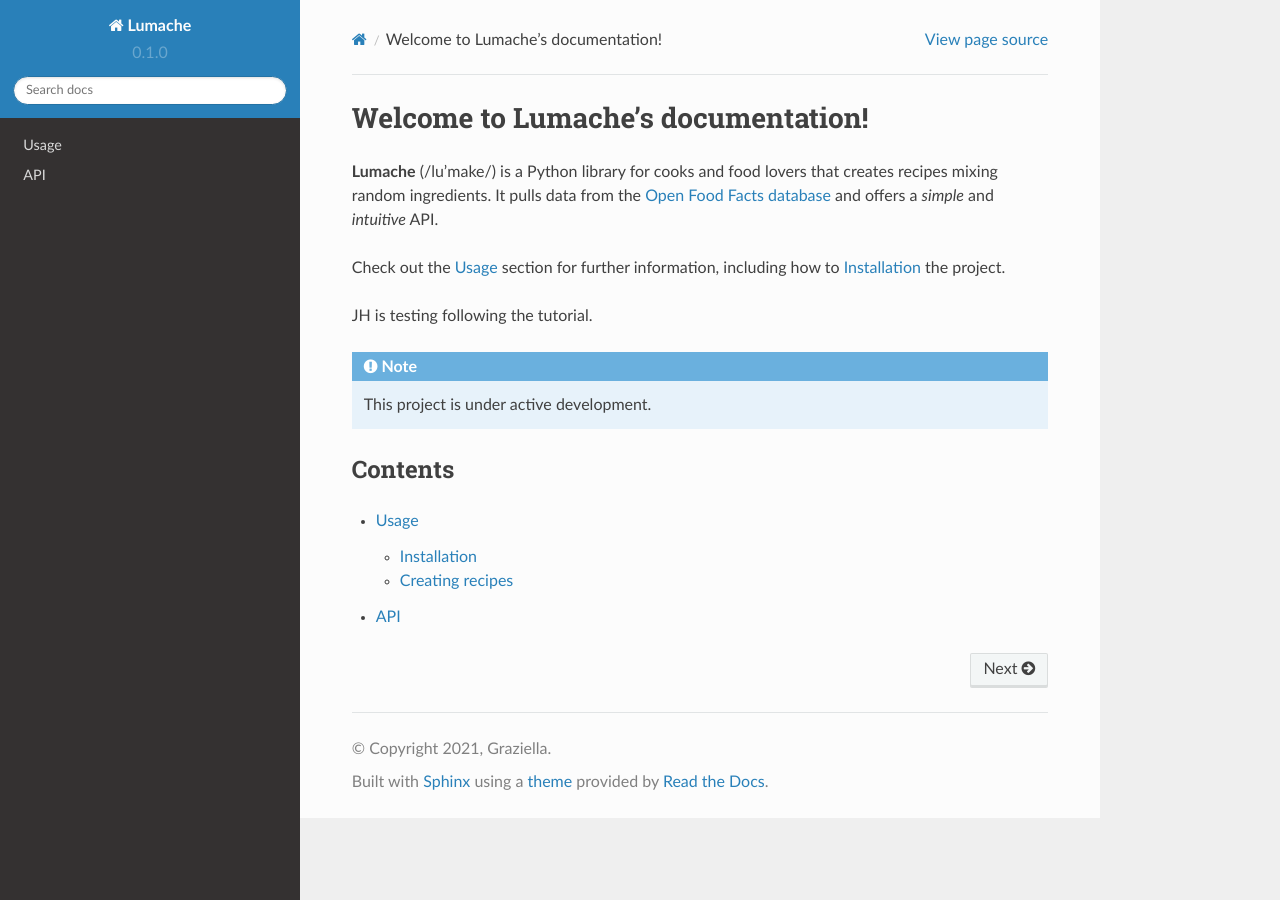
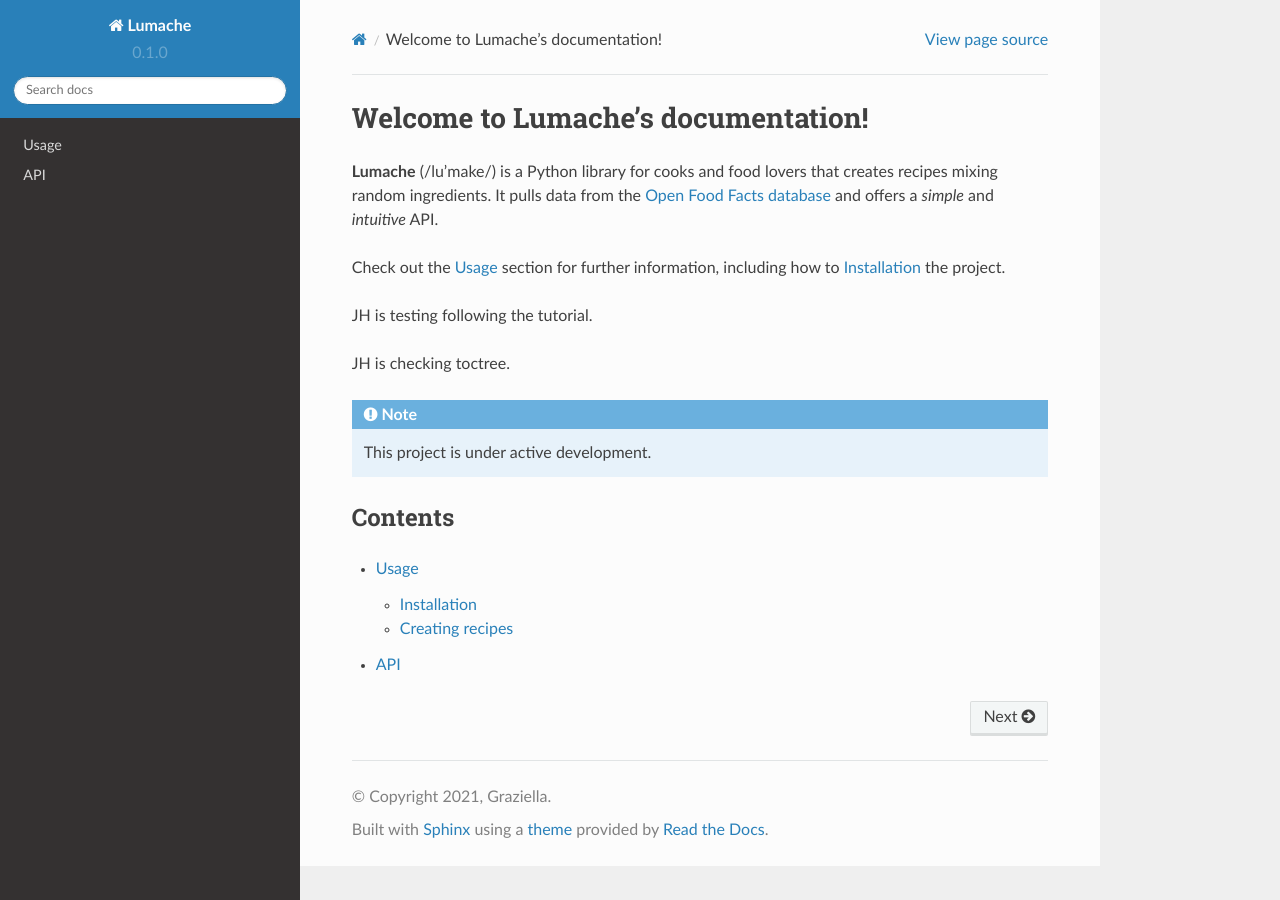
Before and after one commit to limjh0/rtd-tutorial, a Sphinx documentation site: the page built from docs/source/index.rst, in a window 1280 px wide. Built offline with Sphinx 7.4.7 and the Read the Docs theme 2.0.0, drawn with Linux system fonts in a browser that asks for light colours; pages that are not in the unit, such as notebooks, are missing from menus.

Commit message:
Update index.rst

```diff
--- a/docs/source/index.rst
+++ b/docs/source/index.rst
@@ -11,6 +11,8 @@ how to :ref:`installation` the project.
 
 JH is testing following the tutorial.
 
+JH is checking toctree.
+
 .. note::
 
    This project is under active development.
```
